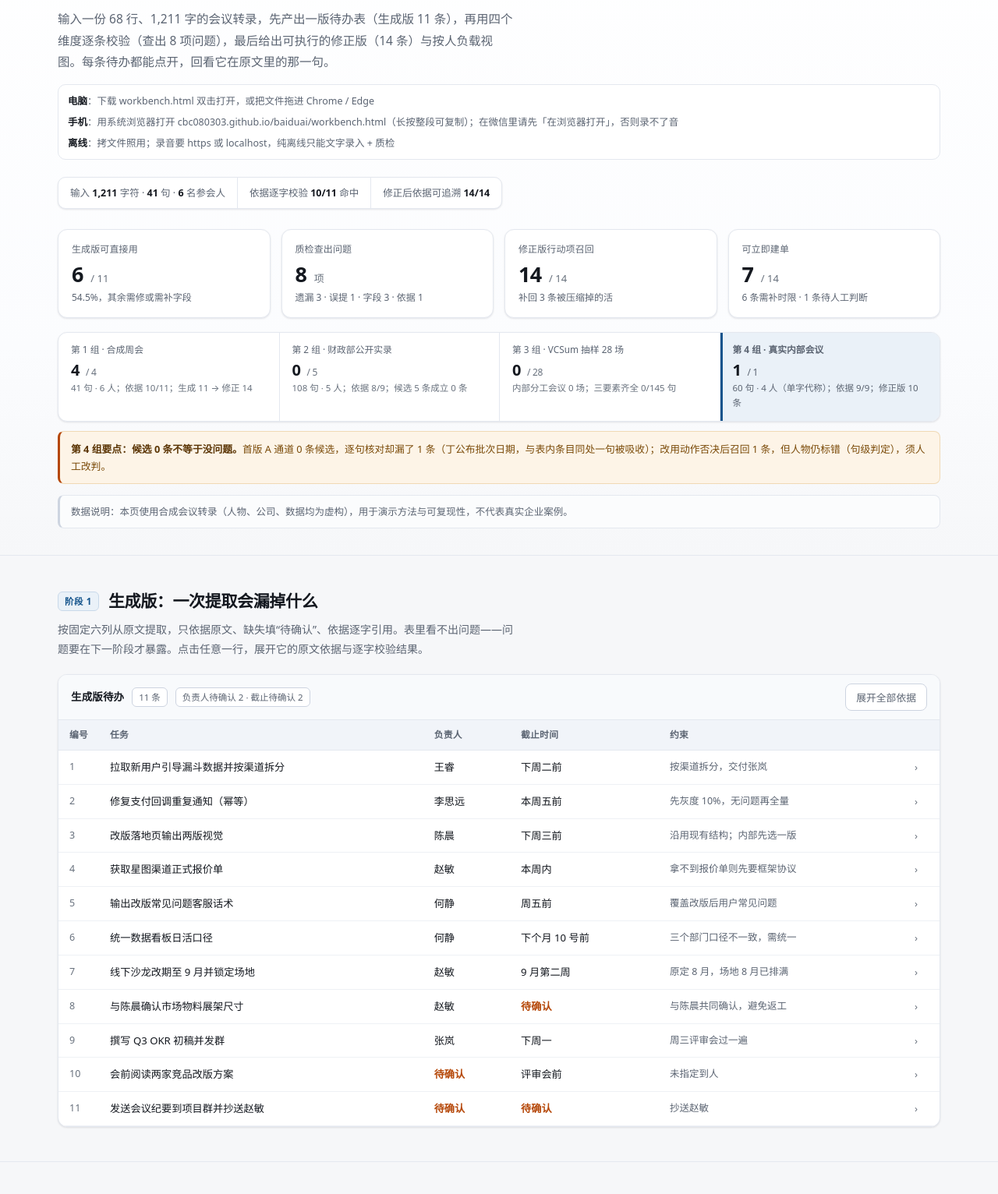
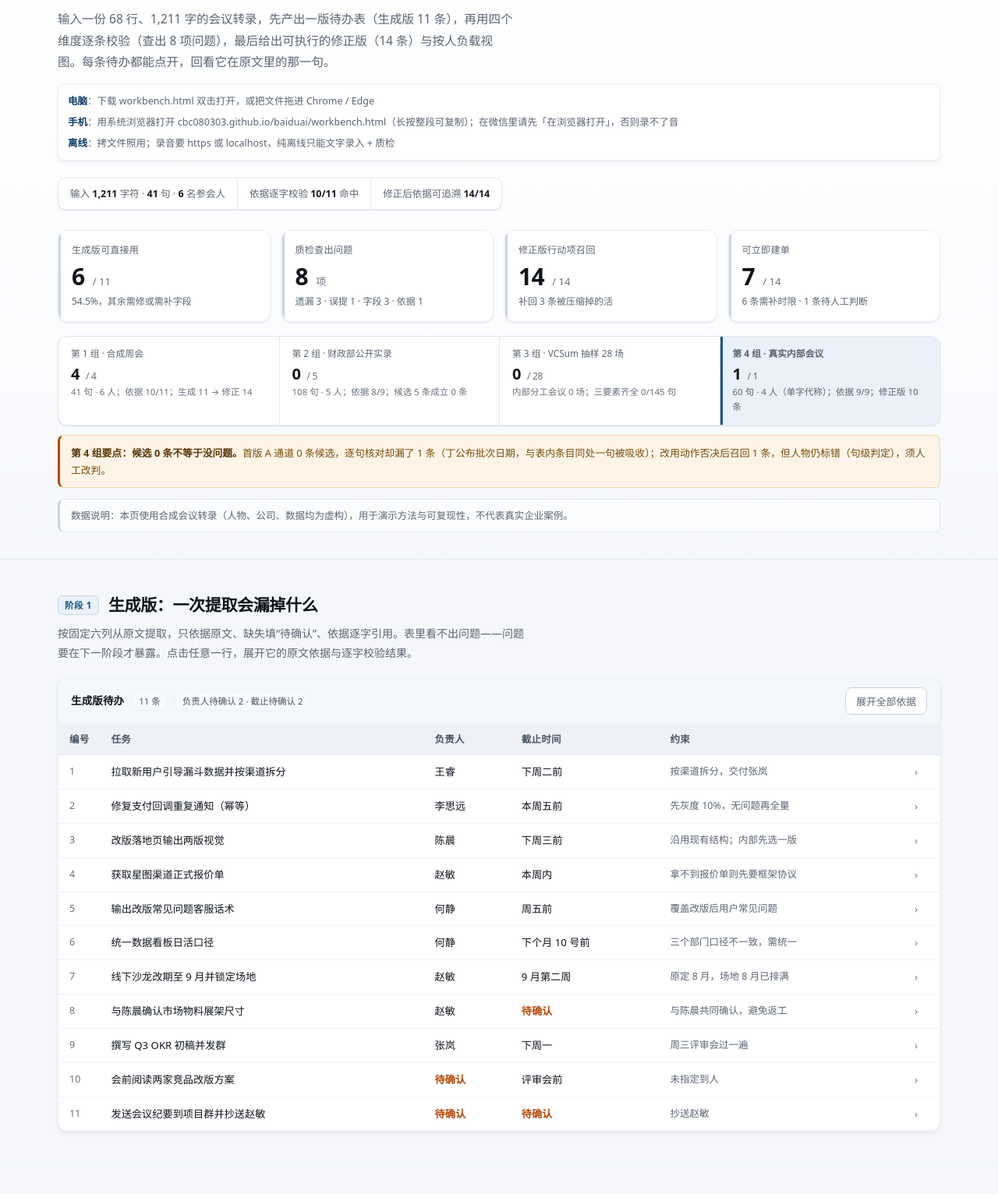
Before and after one commit to cbc080303/baiduai, a plain HTML site: page index.html in a window 1280 px wide. Shown: the part 235-1767 px from the top of the page at 78% size. Drawn offline with Linux system fonts and the light colour scheme.

Commit message:
style: 演示页同步工作台视觉语言——令牌统一、表头与斑马纹、指标卡竖条、卡片阴影层级、打印增强

```diff
--- a/index.html
+++ b/index.html
@@ -276,6 +276,50 @@
     .panel,.metric,.step,.issue,.groups{box-shadow:none}
     pre.cmd{background:#f6f7f9;color:#14181f;border-color:var(--line)}
     section{padding:18px 0;page-break-inside:avoid}
+  }
+
+  /* ===== 与工作台 v2 同步的视觉语言（只改表现，不动功能与适配约束） ===== */
+  :root{
+    --bg:#f5f7fa; --line-soft:#eef1f6; --accent-ink:#0e3c66;
+    --radius-sm:8px;
+    --shadow-1:0 1px 2px rgba(16,24,40,.04),0 2px 6px rgba(16,24,40,.05);
+    --shadow-2:0 2px 8px rgba(16,24,40,.07),0 14px 30px rgba(16,24,40,.10);
+    --ring:0 0 0 3px rgba(20,84,140,.18);
+  }
+  body{color:#0f141b;line-height:1.7}
+  section{border-bottom-color:var(--line-soft)}
+  .sec-sub{max-width:76ch;line-height:1.8}
+  /* 指标卡：数字放大，语义色只落在左侧 3px 竖条上（与工作台 KPI 同构） */
+  .metric{position:relative;overflow:hidden;border-color:var(--line-soft)}
+  .metric::before{content:"";position:absolute;left:0;top:0;bottom:0;width:3px;background:var(--line-strong)}
+  .metric .v{font-size:30px;letter-spacing:-.6px}
+  .metric .k{font-size:12.2px}
+  .metric:hover{border-color:var(--line-strong);box-shadow:var(--shadow-2)}
+  /* 面板与表格：表头加深、行距放宽，和工作台用同一套读数节奏 */
+  .panel{border-color:var(--line-soft);box-shadow:var(--shadow-1)}
+  .panel-head{background:#f4f7fb;border-bottom-color:var(--line-soft)}
+  thead th{background:#eef2f8;font-size:12.5px;color:#4a5462;letter-spacing:.02em}
+  tbody td{padding:10px 14px;border-bottom-color:var(--line-soft);line-height:1.68}
+  tbody tr:nth-child(even){background:#fbfcfe}
+  tbody tr.row:hover,tbody tr.row.open{background:#f2f7fd}
+  .detail td{background:#f8fbfe}
+  .tag{font-size:11.5px;background:#f6f9fd;border-color:var(--line-soft);color:#4a5462}
+  .tag.rev{background:var(--accent-soft);border-color:var(--accent-line);color:var(--accent-ink)}
+  /* 卡片类：同圆角、同两级阴影 */
+  .step,.issue{border-color:var(--line-soft);box-shadow:var(--shadow-1)}
+  .step:hover,.issue:hover{box-shadow:var(--shadow-2);border-color:var(--line-strong)}
+  .disclaimer,.grp-note,.open-strip,.qbox,pre.cmd{border-radius:var(--radius-sm)}
+  .open-strip{border-color:var(--line-soft);box-shadow:var(--shadow-1)}
+  .open-strip b{color:var(--accent-ink)}
+  .btn{transition:border-color .15s,color .15s,background .15s,box-shadow .15s}
+  .btn:focus-visible{box-shadow:var(--ring)}
+  footer{border-top-color:var(--line-soft)}
+  @media (max-width:640px){.metric .v{font-size:24px}}
+  @media print{
+    .step,.issue,.panel,.metric,.groups,.open-strip,.grp-note{box-shadow:none}
+    .panel{overflow:visible}
+    .panel table{min-width:0}
+    tr{page-break-inside:avoid}
   }
 </style>
 </head>
```
Also changed, not shown: 会议待办质检器_演示页.html (+44 -0 lines), 3 other files.
